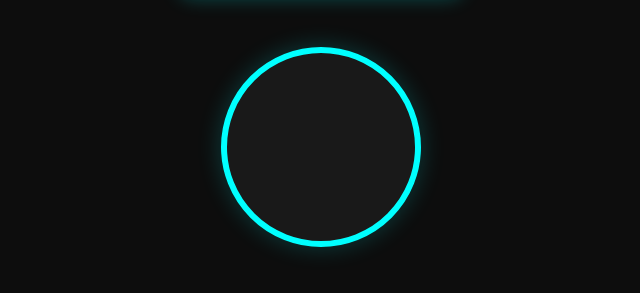
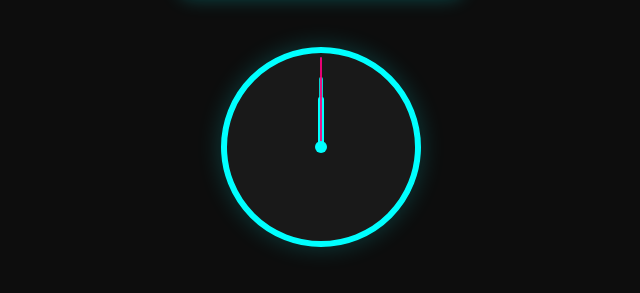
Before and after one commit to sergiomonterodev/RelojDigitalAnalogico, a plain HTML site: page index.html in a window 1280 px wide. Shown: the part 355-648 px from the top of the page, 319-959 px from the left. Drawn offline with Linux system fonts and the light colour scheme.

Commit message:
agujas y marcas

```diff
--- a/CSS/styles.css
+++ b/CSS/styles.css
@@ -47,3 +47,56 @@ h1 {
   background: rgba(255, 255, 255, 0.05);
   box-shadow: 0 0 25px rgba(0, 255, 255, 0.2);
 }
+
+.analogico::after {
+  content: "";
+  position: absolute;
+  width: 12px;
+  height: 12px;
+  background: #00ffff;
+  border-radius: 50%;
+  z-index: 10;
+}
+
+.aguja {
+  position: absolute;
+  background: #00ffff;
+  transform-origin: bottom center;
+  bottom: 50%;
+  border-radius: 2px;
+}
+
+.hora {
+  width: 6px;
+  height: 50px;
+}
+
+.minuto {
+  width: 4px;
+  height: 70px;
+  opacity: 0.8;
+}
+
+.segundo {
+  width: 2px;
+  height: 90px;
+  background: #ff007f;
+  opacity: 0.9;
+}
+
+.marcas {
+  position: absolute;
+  width: 100%;
+  height: 100%;
+}
+
+.marca {
+  position: absolute;
+  width: 4px;
+  height: 10px;
+  background: #00ffff;
+  top: 0;
+  left: 50%;
+  transform-origin: center 100px;
+  opacity: 0.3;
+}
```
